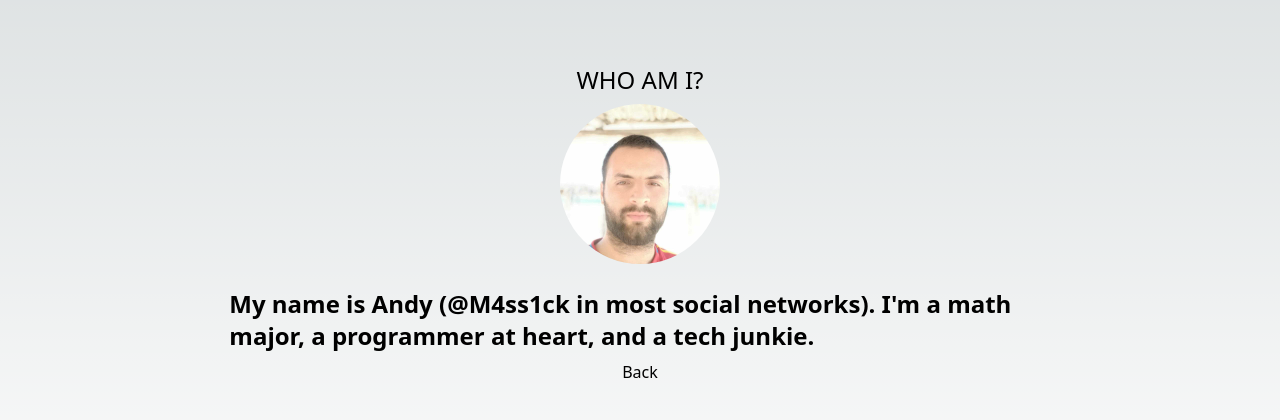
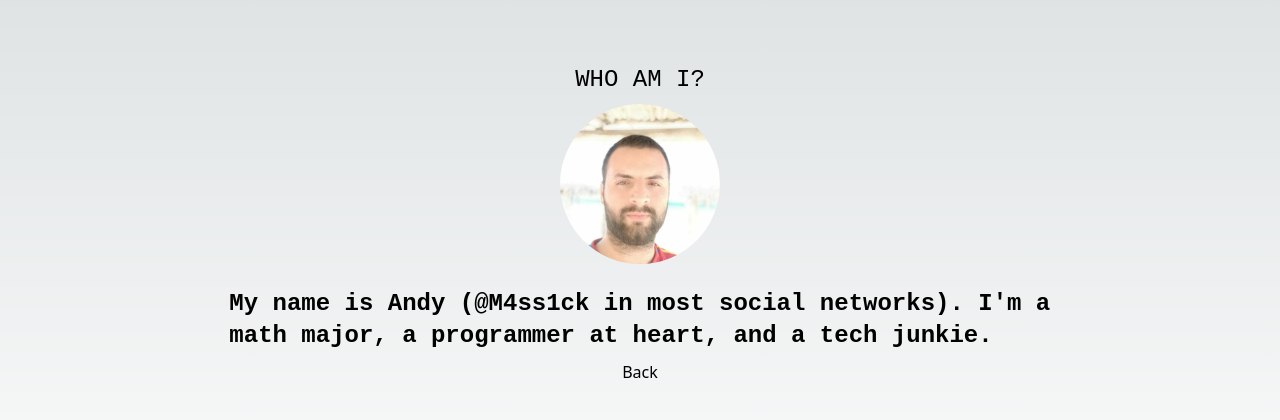
Before and after one commit to M4ss1ck/massick-portfolio-2, a Next.js app: page /en/about in a window 1280 px wide. Shown: the part 184-604 px from the top of the page. Built offline with nearby package versions, Linux system fonts and the light colour scheme; a web font is replaced by a local one.

Commit message:
fix fonts for about page

```diff
--- a/src/app/(app)/[lng]/about/page.tsx
+++ b/src/app/(app)/[lng]/about/page.tsx
@@ -25,7 +25,7 @@ export default function Page() {
 
     return (
         <main className="flex flex-col items-center justify-center w-full h-screen gap-2">
-            <h1 className="mt-4 text-lg uppercase lg:text-2xl font-rammetto text-primario dark:text-secundario">
+            <h1 className="mt-4 text-lg uppercase lg:text-2xl font-display text-primario dark:text-secundario">
                 <span>{t("who_am_I")}</span>
             </h1>
             <Image
@@ -35,10 +35,10 @@ export default function Page() {
                 height={160}
                 alt={t("profile")}
             />
-            <p className="px-4 pt-8 text-xl font-semibold font-montserrat md:w-2/3 md:pt-4 md:text-2xl max-w-prose">
+            <p className="px-4 pt-8 text-xl font-semibold font-display md:w-2/3 md:pt-4 md:text-2xl max-w-prose">
                 {t("about_bio")}
             </p>
-            <Link href="/" className='font-thin font-mono underline-animation'>
+            <Link href="/" className='font-thin font-body underline-animation'>
                 {t("back")}
             </Link>
         </main>
```
